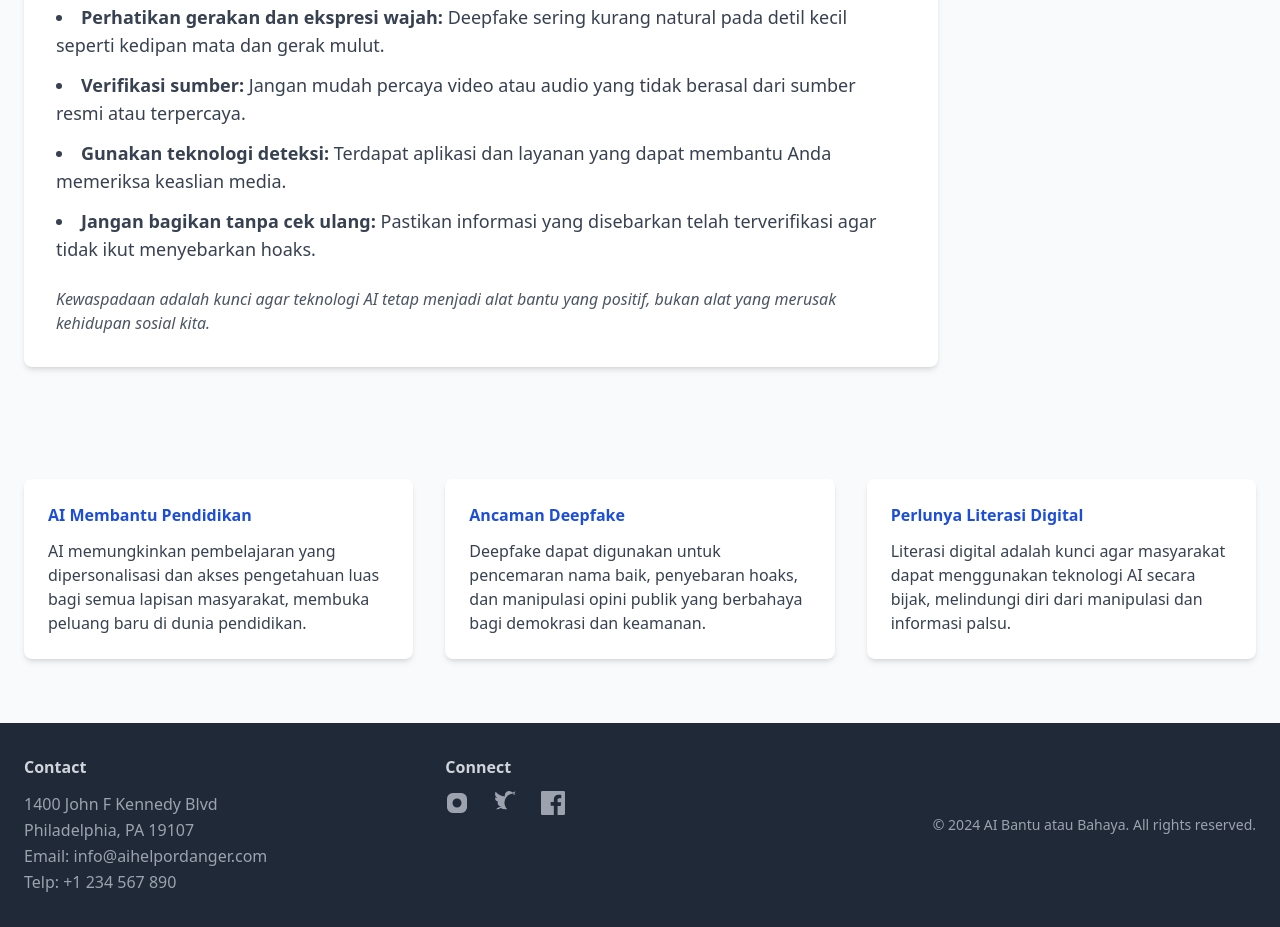
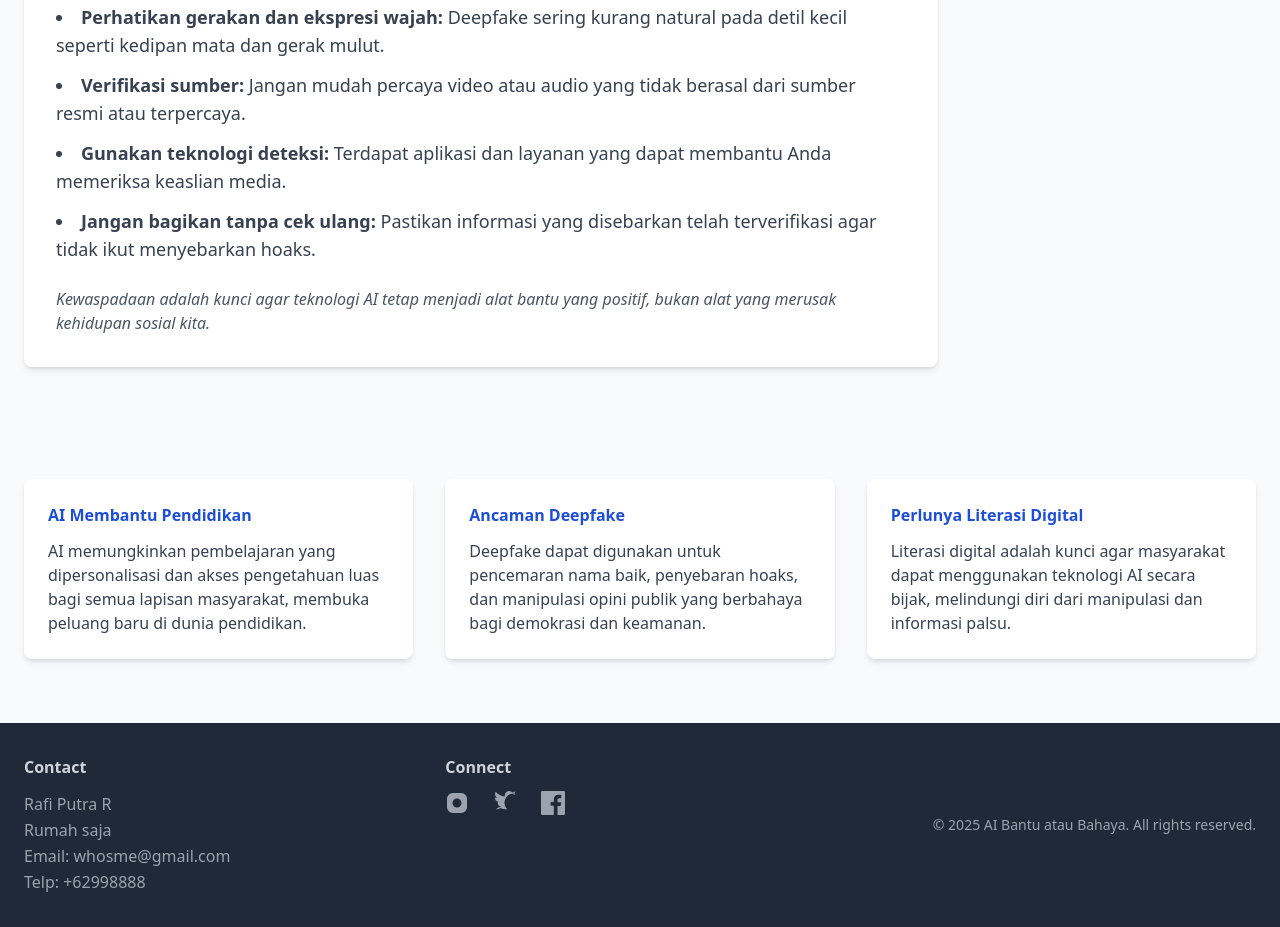
Before and after one commit to c1m3nk/tugas-bahasa-indo, a plain HTML site: page index.html in a window 1280 px wide. Shown: the part 1700-2627 px from the top of the page. Drawn offline with nearby package versions, Linux system fonts and the light colour scheme.

Commit message:
pasrahhhhh

```diff
--- a/index.html
+++ b/index.html
@@ -154,10 +154,10 @@
     <div>
       <h5 class="font-bold mb-3">Contact</h5>
       <address class="not-italic leading-relaxed text-gray-400">
-        1400 John F Kennedy Blvd<br />
-        Philadelphia, PA 19107<br />
-        Email: <a href="mailto:info@aihelpordanger.com" class="hover:text-white">info@aihelpordanger.com</a><br />
-        Telp: <a href="tel:+1234567890" class="hover:text-white">+1 234 567 890</a>
+        Rafi Putra R<br />
+        Rumah saja<br />
+        Email: <a href="mailto:info@aihelpordanger.com" class="hover:text-white">whosme@gmail.com</a><br />
+        Telp: <a href="tel:+1234567890" class="hover:text-white">+62998888</a>
       </address>
     </div>
     <div>
@@ -175,7 +175,7 @@
       </div>
     </div>
     <div class="flex items-center justify-center md:justify-end text-gray-400 text-sm select-none">
-      © 2024 AI Bantu atau Bahaya. All rights reserved.
+      © 2025 AI Bantu atau Bahaya. All rights reserved.
     </div>
   </div>
 </footer>
--- a/style.css
+++ /dev/null
@@ -1,14 +0,0 @@
-/* Custom scrollbar for better UX in body and sidebar */
-::-webkit-scrollbar {
-  width: 8px;
-}
-::-webkit-scrollbar-thumb {
-  background-color: #4a5568; /* gray-700 */
-  border-radius: 4px;
-}
-
-/* Hover link effect */
-.hover-link:hover {
-  color: #3b82f6; /* blue-500 */
-  text-decoration: underline;
-}
```
